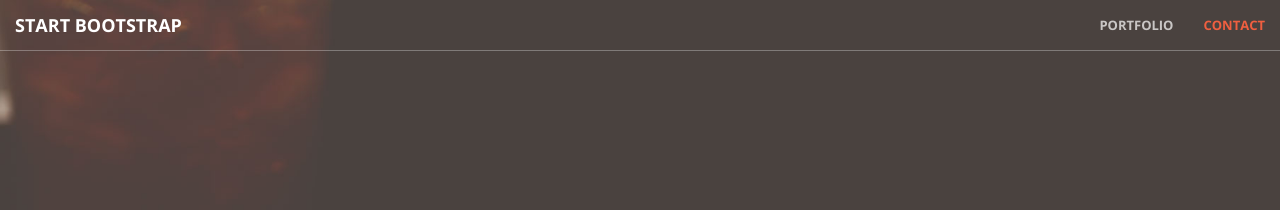
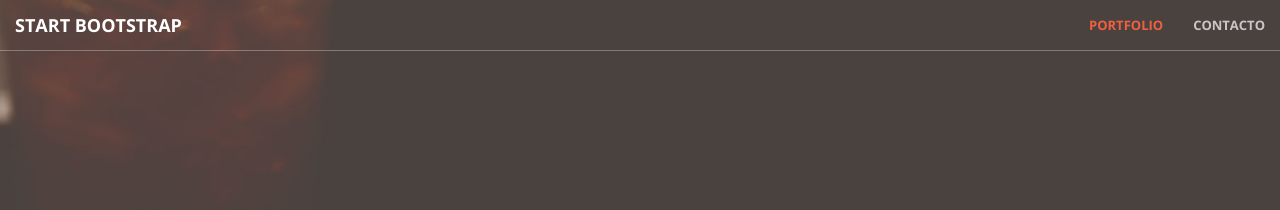
Before and after one commit to Vico2001/Vico01.github.io, a Jekyll site: the page built from index.html, in a window 1280 px wide. Shown: the top 210 px of the page. Built offline with Jekyll 4.4.1, drawn with Linux system fonts in a browser that asks for light colours.

Commit message:
Update nav.html

```diff
--- a/_includes/nav.html
+++ b/_includes/nav.html
@@ -18,7 +18,7 @@
                     <a class="page-scroll" href="#portfolio">Portfolio</a>
                 </li>
                 <li>
-                    <a class="page-scroll" href="#contact">Contact</a>
+                    <a class="page-scroll" href="#contacto">Contacto</a>
                 </li>
             </ul>
         </div>
```
